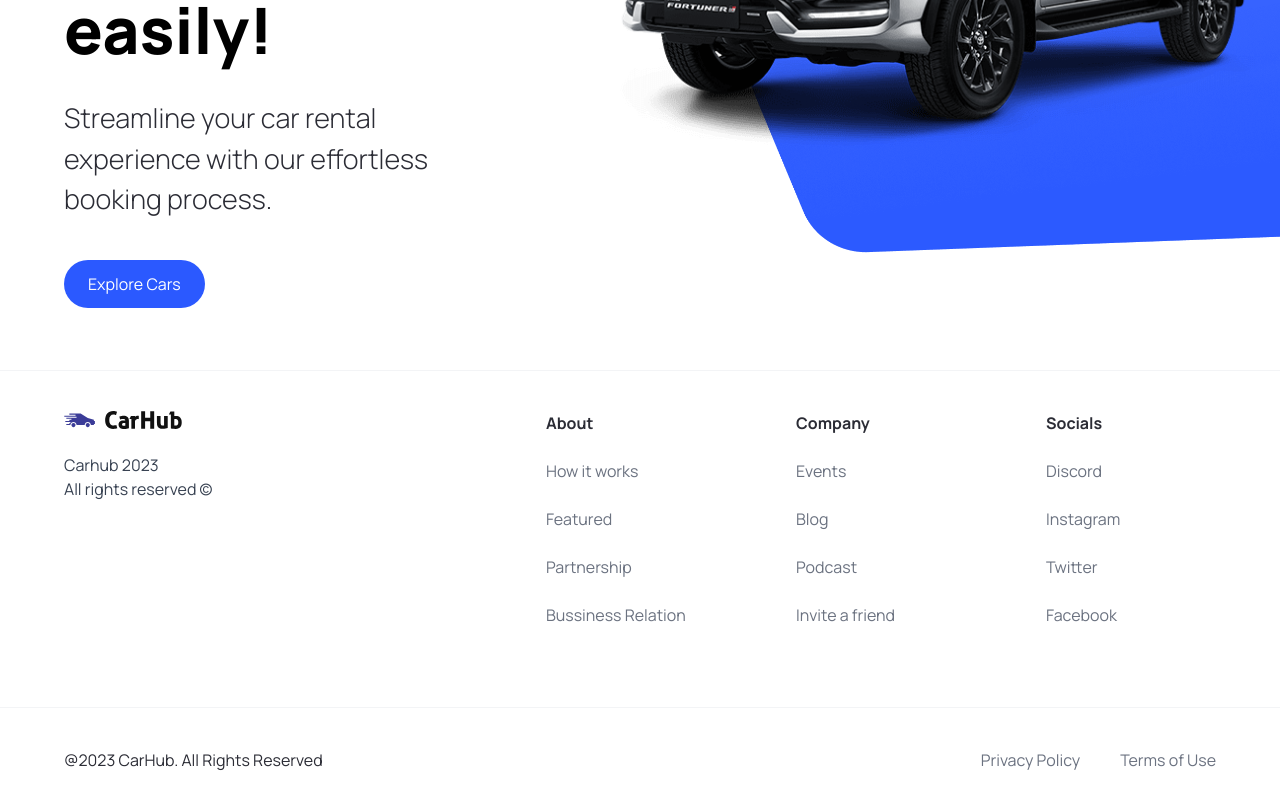
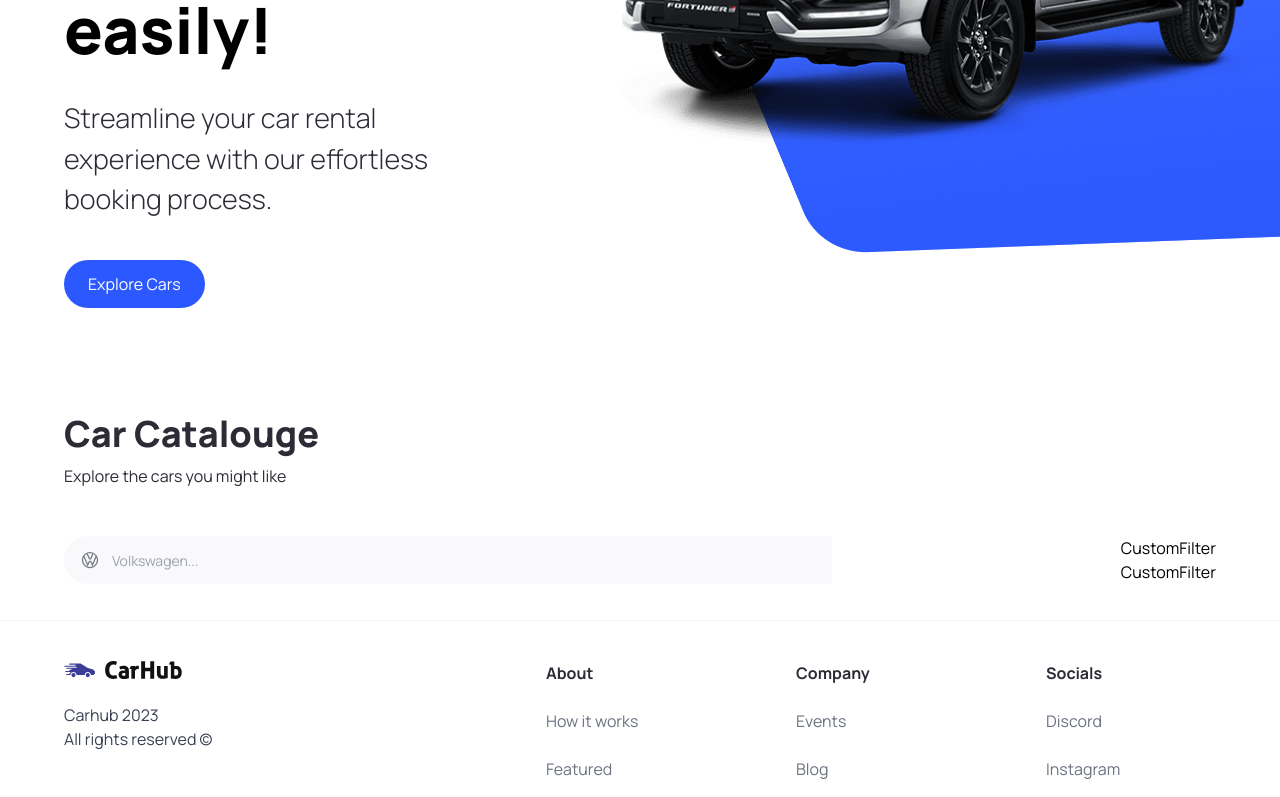
Before and after one commit to ganeshamtailor/car_showcase, a Next.js app: page / in a window 1280 px wide. Shown: the part 450-1247 px from the top of the page. Built offline with nearby package versions, Linux system fonts and the light colour scheme.

Commit message:
added search funtionality by manufacture

```diff
--- a/app/page.tsx
+++ b/app/page.tsx
@@ -1,9 +1,27 @@
-import { Hero } from "@/components";
+import { CustomFilter, Hero, SearchBar } from "@/components";
 
 export default function Home() {
   return (
     <main className="overflow-hidden">
       <Hero/>
+
+      <div className="mt-12 padding-x padding-y
+      max-width" id="discover">
+        <div className="home__text-container">
+          <h1 className="text-4xl font-extrabold">
+            Car Catalouge
+          </h1>
+          <p>Explore the cars you might like</p>
+        </div>
+        <div className="home__filters">
+          <SearchBar />
+
+          <div className="home__fiter-container">
+            <CustomFilter title="fuel" />
+            <CustomFilter title="year" />
+          </div>
+        </div>
+      </div>
     </main>
   )
 }
--- /dev/null
+++ b/components/CustomFilter.tsx
@@ -0,0 +1,11 @@
+import React from 'react'
+
+const CustomFilter = () => {
+    return (
+        <div>
+            CustomFilter
+        </div>
+    )
+}
+
+export default CustomFilter
--- /dev/null
+++ b/components/SearchBar.tsx
@@ -0,0 +1,21 @@
+"use client";
+
+import { useState } from "react";
+import SearchManufacturer from "./SearchManufacturer";
+
+const SearchBar = () => {
+    const[manufacturer, setManuFacturer]=useState('')
+    const handleSearch = () => {}
+    return (
+        <form className='searchbar'onSubmit={handleSearch}>
+            <div className="searchbar__item">
+                <SearchManufacturer
+                manufacturer={manufacturer}
+                setManuFacturer={setManuFacturer}
+                />
+            </div>
+        </form>
+    )
+}
+
+export default SearchBar
--- /dev/null
+++ b/components/SearchManufacturer.tsx
@@ -0,0 +1,99 @@
+'use client';
+
+import { Combobox, Transition } from '@headlessui/react'
+import { SearchManuFacturerProps } from '@/types';
+import Image from 'next/image';
+import { useState, Fragment } from 'react';
+import { manufacturers } from '@/constants';
+
+const SearchManufacturer = ({ manufacturer, setManuFacturer }: SearchManuFacturerProps) => {
+    const [query, setQuery] = useState("");
+
+    const filteredManufacturers =
+      query === ""
+        ? manufacturers
+        : manufacturers.filter((item) =>
+            item
+              .toLowerCase()
+              .replace(/\s+/g, "")
+              .includes(query.toLowerCase().replace(/\s+/g, ""))
+          );
+
+    return (
+      <div className='search-manufacturer'>
+        <Combobox value={manufacturer} onChange={setManuFacturer}>
+          <div className='relative w-full'>
+            {/* Button for the combobox. Click on the icon to see the complete dropdown */}
+            <Combobox.Button className='absolute top-[14px]'>
+              <Image
+                src='/car-logo.svg'
+                width={20}
+                height={20}
+                className='ml-4'
+                alt='car logo'
+              />
+            </Combobox.Button>
+
+            {/* Input field for searching */}
+            <Combobox.Input
+              className='search-manufacturer__input'
+              displayValue={(item: string) => item}
+              onChange={(event) => setQuery(event.target.value)} // Update the search query when the input changes
+              placeholder='Volkswagen...'
+            />
+
+            {/* Transition for displaying the options */}
+            <Transition
+              as={Fragment} // group multiple elements without introducing an additional DOM node i.e., <></>
+              leave='transition ease-in duration-100'
+              leaveFrom='opacity-100'
+              leaveTo='opacity-0'
+              afterLeave={() => setQuery("")} // Reset the search query after the transition completes
+            >
+              <Combobox.Options
+                className='absolute mt-1 max-h-60 w-full overflow-auto rounded-md bg-white py-1 text-base shadow-lg ring-1 ring-black ring-opacity-5 focus:outline-none sm:text-sm'
+                static
+              >
+                {filteredManufacturers.length === 0 && query !== "" ? (
+                  <Combobox.Option
+                    value={query}
+                    className='search-manufacturer__option'
+                  >
+                    Create "{query}"
+                  </Combobox.Option>
+                ) : (
+                  filteredManufacturers.map((item) => (
+                    <Combobox.Option
+                      key={item}
+                      className={({ active }) =>
+                        `relative search-manufacturer__option ${
+                          active ? "bg-primary-blue text-white" : "text-gray-900"
+                        }`
+                      }
+                      value={item}
+                    >
+                      {({ selected, active }) => (
+                        <>
+                          <span className={`block truncate ${selected ? "font-medium" : "font-normal"}`}>
+                            {item}
+                          </span>
+
+                          {/* Show an active blue background color if the option is selected */}
+                          {selected ? (
+                            <span className={`absolute inset-y-0 left-0 flex items-center pl-3 ${active? "text-white": "text-pribg-primary-purple"}`}
+                            ></span>
+                          ) : null}
+                        </>
+                      )}
+                    </Combobox.Option>
+                  ))
+                )}
+              </Combobox.Options>
+            </Transition>
+          </div>
+        </Combobox>
+      </div>
+    );
+  };
+
+export default SearchManufacturer;
--- a/package.json
+++ b/package.json
@@ -9,6 +9,7 @@
     "lint": "next lint"
   },
   "dependencies": {
+    "@headlessui/react": "^1.7.15",
     "@types/node": "20.3.1",
     "@types/react": "18.2.12",
     "@types/react-dom": "18.2.5",
--- a/types/index.ts
+++ b/types/index.ts
@@ -6,3 +6,8 @@
     handleClick?: MouseEventHandler<HTMLButtonElement>;
     btnType?: 'button' | 'submit';
 }
+
+export interface SearchManuFacturerProps {
+    manufacturer: string;
+    setManuFacturer: (manufacturer: string) => void;
+}
```
Also changed, not shown: components/index.ts (+7 -1 lines), 1 other file (tests, documents, lock files or other folders).
